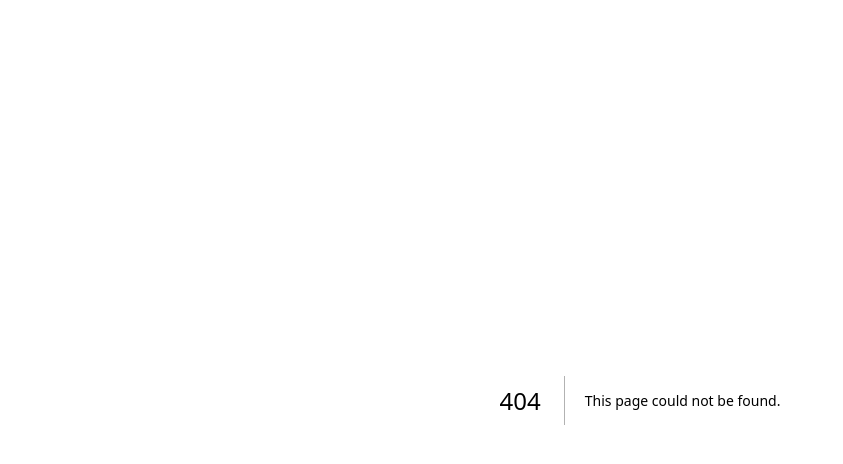
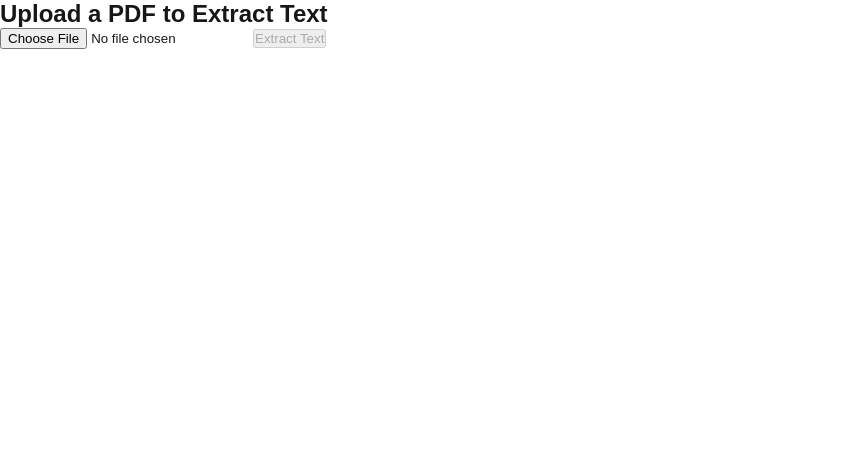
Before and after one commit to puyepuye/conuhacks-PitchItPerfect, a Next.js app in the folder client/: page /slides in a window 1280 px wide. Before the commit this address had no page. Shown: the top 464 px of the page, without its empty margins (0-843 px from the left). Built offline with nearby package versions, Linux system fonts and the light colour scheme.

Commit message:
claire's issue with branching

```diff
--- /dev/null
+++ b/client/src/app/api/extract-text/route.ts
@@ -0,0 +1,48 @@
+import { NextRequest, NextResponse } from "next/server";
+import fs from "fs";
+import path from "path";
+import { promisify } from "util";
+import extract from "pdf-text-extract";
+
+// Convert fs functions to promises
+const writeFile = promisify(fs.writeFile);
+const unlink = promisify(fs.unlink);
+
+export async function POST(req: NextRequest) {
+  try {
+    // Extract file from form data
+    const formData = await req.formData();
+    const file = formData.get("file");
+
+    if (!file || !(file instanceof Blob)) {
+      return NextResponse.json({ error: "No file provided" }, { status: 400 });
+    }
+
+    // Convert file to a buffer
+    const arrayBuffer = await file.arrayBuffer();
+    const buffer = Buffer.from(arrayBuffer);
+
+    // Define a temporary file path
+    const tempFilePath = path.join("/tmp", `uploaded-${Date.now()}.pdf`);
+
+    // Write the file to the server
+    await writeFile(tempFilePath, buffer);
+
+    // Extract text page by page
+    const pages: string[] = await new Promise((resolve, reject) => {
+      extract(tempFilePath, { splitPages: true }, (err, pages) => {
+        if (err) return reject(err);
+        resolve(pages);
+      });
+    });
+
+    // Clean up: Delete the temporary file
+    await unlink(tempFilePath);
+
+    // Structure response with each page's text stored separately
+    return NextResponse.json({ pages });
+  } catch (error) {
+    console.error("Error extracting PDF text:", error);
+    return NextResponse.json({ error: "Error extracting PDF text" }, { status: 500 });
+  }
+}
--- /dev/null
+++ b/client/src/app/slides/page.tsx
@@ -0,0 +1,58 @@
+"use client";
+
+import React, { useState } from "react";
+import { Button } from "@/components/ui/button";
+import { Input } from "@/components/ui/input";
+
+const PdfTextExtractor: React.FC = () => {
+  const [pages, setPages] = useState<string[]>([]);
+  const [file, setFile] = useState<File | null>(null);
+
+  const handleFileChange = (event: React.ChangeEvent<HTMLInputElement>) => {
+    if (event.target.files && event.target.files[0]) {
+      setFile(event.target.files[0]);
+    }
+  };
+
+  const extractText = async () => {
+    if (!file) return;
+
+    const formData = new FormData();
+    formData.append("file", file);
+
+    const response = await fetch("/api/extract-text", {
+      method: "POST",
+      body: formData,
+    });
+
+    if (response.ok) {
+      const data = await response.json();
+      setPages(data.pages);
+    } else {
+      console.error("Failed to extract text");
+    }
+  };
+
+  return (
+    <div className="p-6 max-w-lg mx-auto bg-white rounded-xl shadow-md space-y-4">
+      <h2 className="text-xl font-bold">Upload a PDF to Extract Text</h2>
+      <Input type="file" accept="application/pdf" onChange={handleFileChange} />
+      <Button onClick={extractText} disabled={!file}>
+        Extract Text
+      </Button>
+      {pages.length > 0 && (
+        <div className="mt-4 p-2 bg-gray-100 rounded-md">
+          <h3 className="font-semibold">Extracted Text:</h3>
+          {pages.map((page, index) => (
+            <div key={index} className="mt-2 p-2 border border-gray-300 rounded">
+              <h4 className="font-semibold">Page {index + 1}</h4>
+              <pre className="text-sm whitespace-pre-wrap">{page}</pre>
+            </div>
+          ))}
+        </div>
+      )}
+    </div>
+  );
+};
+
+export default PdfTextExtractor;
--- /dev/null
+++ b/client/src/components/ui/button.tsx
@@ -0,0 +1,22 @@
+// components/ui/button.tsx
+import { cn } from "@/lib/utils";
+import { ButtonHTMLAttributes, InputHTMLAttributes } from "react";
+
+interface ButtonProps extends ButtonHTMLAttributes<HTMLButtonElement> {
+  variant?: "default" | "outline" | "ghost";
+}
+
+export function Button({ className, variant = "default", ...props }: ButtonProps) {
+  return (
+    <button
+      className={cn(
+        "px-4 py-2 rounded-md font-medium transition-all",
+        variant === "default" && "bg-blue-600 text-white hover:bg-blue-700",
+        variant === "outline" && "border border-gray-300 text-gray-700 hover:bg-gray-100",
+        variant === "ghost" && "text-gray-700 hover:bg-gray-100",
+        className
+      )}
+      {...props}
+    />
+  );
+}
--- /dev/null
+++ b/client/src/components/ui/input.tsx
@@ -0,0 +1,15 @@
+// components/ui/input.tsx
+interface InputProps extends InputHTMLAttributes<HTMLInputElement> {}
+import { cn } from "@/lib/utils";
+
+export function Input({ className, ...props }: InputProps) {
+  return (
+    <input
+      className={cn(
+        "px-3 py-2 border rounded-md focus:outline-none focus:ring-2 focus:ring-blue-500",
+        className
+      )}
+      {...props}
+    />
+  );
+}
--- /dev/null
+++ b/client/src/lib/utils.ts
@@ -0,0 +1,4 @@
+// lib/utils.ts
+export function cn(...classes: (string | false | null | undefined)[]) {
+    return classes.filter(Boolean).join(" ");
+  }
```
Also changed, not shown: client/package.json (+9 -4 lines), 1 other file (tests, documents, lock files or other folders).
